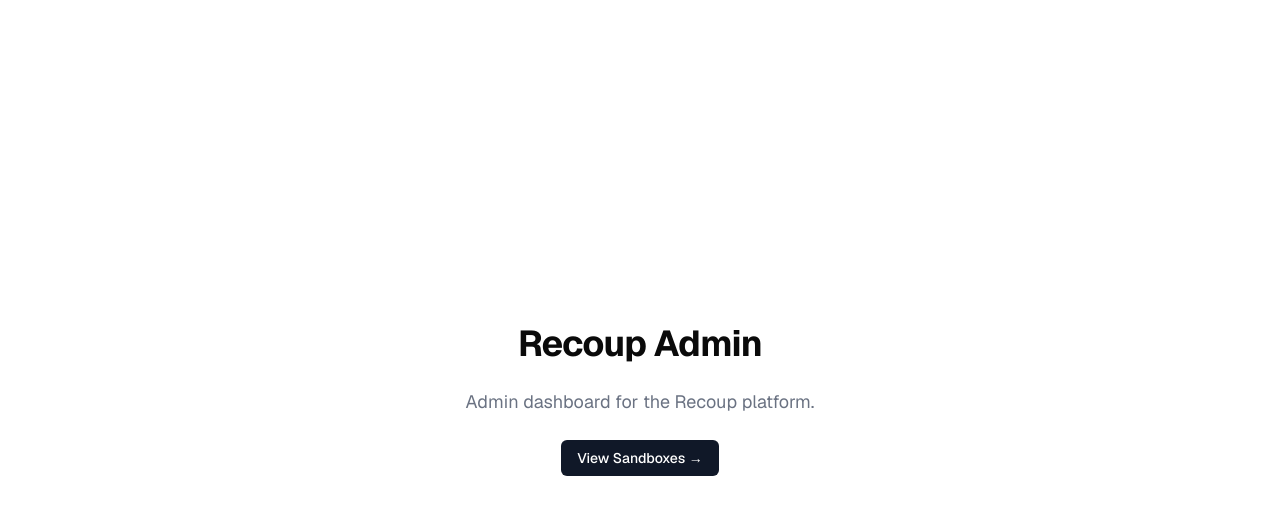
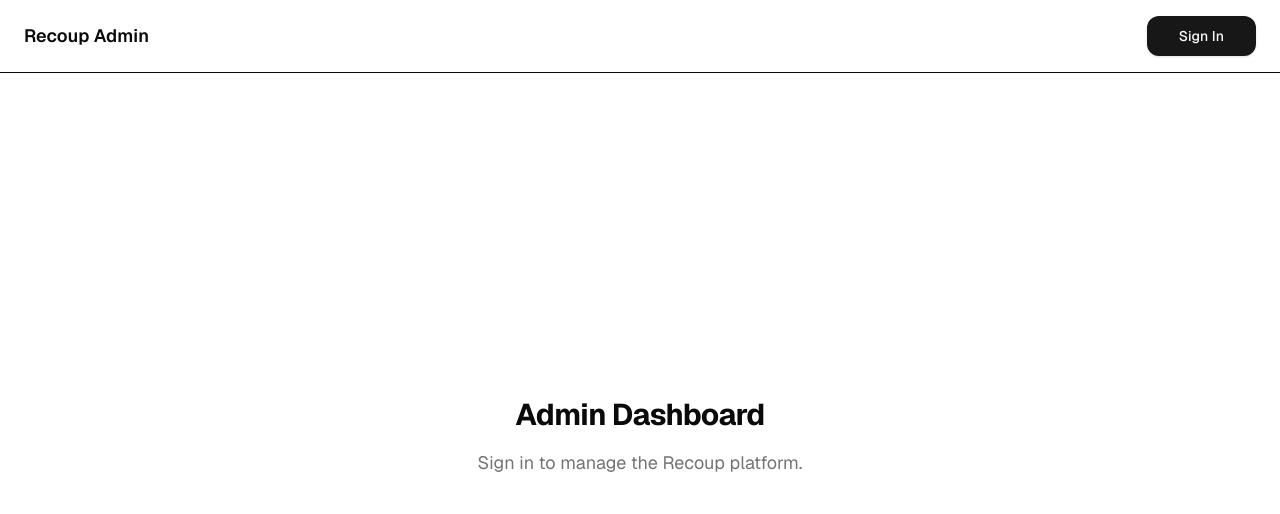
Before and after one commit to recoupable/admin, a Next.js app: page / in a window 1280 px wide. Shown: the top 514 px of the page. Built offline with nearby package versions, Linux system fonts and the light colour scheme; no server answers.

Commit message:
agent: address feedback

```diff
--- a/app/page.tsx
+++ b/app/page.tsx
@@ -1,22 +1,5 @@
-import Link from "next/link";
+import HomePage from "@/components/Home/HomePage";
 
 export default function Home() {
-  return (
-    <div className="flex min-h-screen items-center justify-center">
-      <main className="flex flex-col items-center gap-6 text-center">
-        <h1 className="text-4xl font-bold tracking-tight">Recoup Admin</h1>
-        <p className="text-lg text-gray-500">
-          Admin dashboard for the Recoup platform.
-        </p>
-        <nav className="flex gap-4">
-          <Link
-            href="/sandboxes"
-            className="rounded-md bg-gray-900 px-4 py-2 text-sm font-medium text-white hover:bg-gray-700 dark:bg-white dark:text-gray-900 dark:hover:bg-gray-200"
-          >
-            View Sandboxes →
-          </Link>
-        </nav>
-      </main>
-    </div>
-  );
+  return <HomePage />;
 }
--- a/components/Home/AdminDashboard.tsx
+++ b/components/Home/AdminDashboard.tsx
@@ -1,10 +1,20 @@
+import Link from "next/link";
+
 export default function AdminDashboard() {
   return (
-    <div className="flex flex-col items-center gap-4 text-center">
+    <div className="flex flex-col items-center gap-6 text-center">
       <h2 className="text-3xl font-bold tracking-tight">Admin Dashboard</h2>
       <p className="text-lg text-muted-foreground">
         Welcome back. You have admin access.
       </p>
+      <nav className="flex gap-4">
+        <Link
+          href="/sandboxes"
+          className="rounded-md bg-gray-900 px-4 py-2 text-sm font-medium text-white hover:bg-gray-700 dark:bg-white dark:text-gray-900 dark:hover:bg-gray-200"
+        >
+          View Sandboxes →
+        </Link>
+      </nav>
     </div>
   );
 }
```
